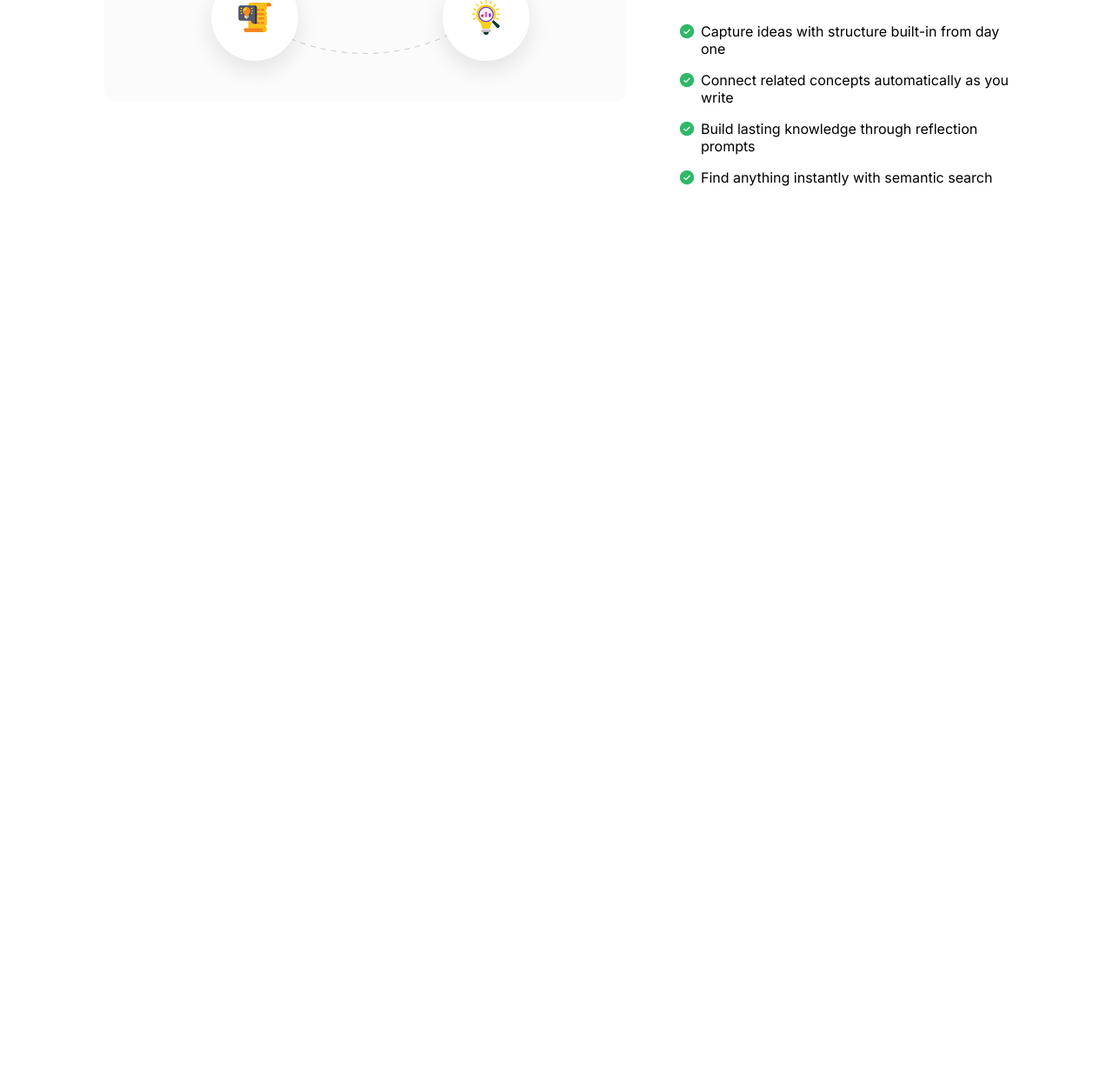
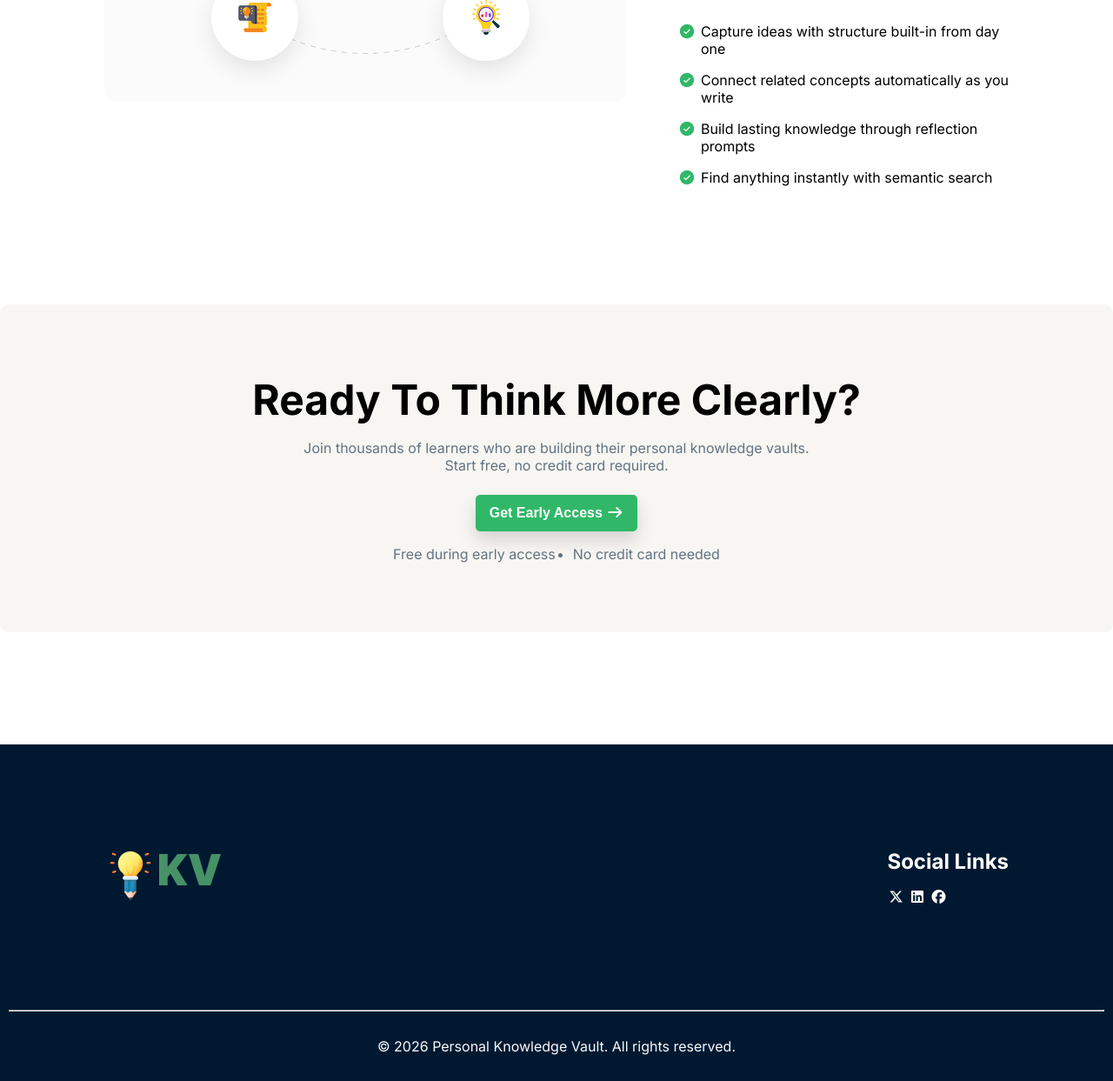
Before and after one commit to swoccho/web-dev-lab, a plain HTML site: page as1-practice1-landing-page/index.html in a window 1280 px wide. Shown: the part 1869-3112 px from the top of the page at 87% size. Before the commit the page ends 2219 px from the top, so only its background shows below. Drawn offline with Linux system fonts and the light colour scheme.

Commit message:
complete

```diff
--- a/as1-practice1-landing-page/index.html
+++ b/as1-practice1-landing-page/index.html
@@ -81,6 +81,10 @@
         </div>
 
     </section>
+
+
+
+</header>
 
 <section id="notes">
     <div class="notes-container">
@@ -194,7 +198,69 @@
 
 </section>
 
-</header>
+<section id="think-more">
+    <div class="think-more-container">
+        <div class="section-heading">
+            <h1>
+                Ready To Think More Clearly?
+            </h1>
+
+            <p>
+                Join thousands of learners who are building their personal knowledge vaults.<br>Start free, no credit card required.
+            </p>
+
+
+
+        </div>
+
+        <div class="think-more-content">
+            <button class="btn">Get Early Access <i class="fa-solid fa-arrow-right"></i></button>
+
+            <ul>
+                <li style="list-style: none">Free during early access</li>
+                <li> No credit card needed</li>
+            </ul>
+
+        </div>
+
+
+
+
+    </div>
+
+</section>
+
+<footer>
+    <section class="footer-section">
+        <div class="footer-container">
+
+            <div class="logo">
+                <img src="images/logo-navbar.png" alt="">
+            </div>
+
+            <div class="social">
+                <h2>Social Links</h2>
+
+                <div class="icons">
+                    <i class="fa-brands fa-x-twitter"></i>
+                    <i class="fa-brands fa-linkedin"></i>
+                    <i class="fa-brands fa-facebook"></i>
+                </div>
+            </div>
+
+
+
+
+
+        </div>
+
+        <div class="copyright">
+            <hr>
+            <p>&copy; 2026 Personal Knowledge Vault. All rights reserved.</p>
+        </div>
+
+    </section>
+</footer>
 
 </body>
 </html>
--- a/as1-practice1-landing-page/styles/landing.css
+++ b/as1-practice1-landing-page/styles/landing.css
@@ -278,3 +278,69 @@ nav .menu a{
 #second-brain-checks li{
     list-style: none;
 }
+
+#think-more{
+    height: 506px;
+}
+
+.think-more-container{
+    background-color: #F7F6F2;
+    max-width: 1360px;
+    margin: 0 auto;
+    border-radius: 10px;
+}
+.think-more-container .section-heading{
+    padding-top: 80px ;
+    padding-bottom: 24px ;
+}
+.think-more-container ul{
+    /*list-style: none;*/
+    padding-top: 16px;
+    display: flex;
+    text-align: center;
+    margin: 0 auto;
+    justify-content: center;
+    gap: 20px;
+    color: #627382;
+}
+.think-more-content{
+    margin: 0 auto;
+    max-width: 1280px;
+    text-align: center;
+    padding-bottom: 80px;
+}
+
+.think-more-content .btn{
+    box-shadow: 0 10px 20px rgba(0,0,0,.15);
+
+}
+
+footer{
+    background: #001931;
+}
+
+.footer-container{
+    display: flex;
+    justify-content: space-between;
+    align-items: center;
+    max-width: 1360px;
+    margin: 0 auto;
+    padding: 120px;
+}
+.social{
+    color: white;
+}
+.icons{
+    padding-top: 16px;
+}
+.copyright{
+    color: #FAFAFA;
+    text-align: center;
+    max-width: 1260px;
+    margin: 0 auto;
+
+
+}
+.copyright p{
+    padding: 30px;
+}
```
Lines whose indentation alone changed are shown as unchanged.
